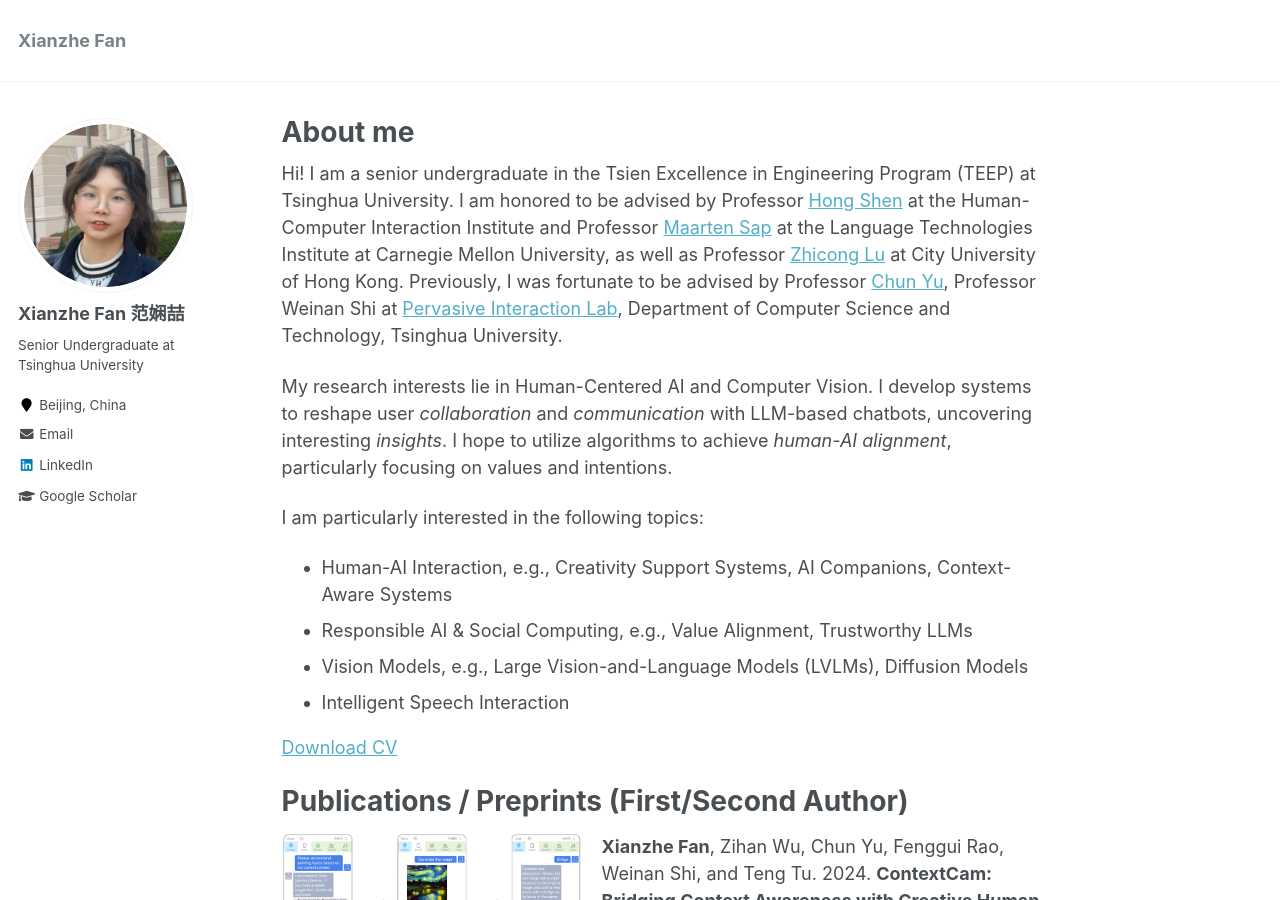
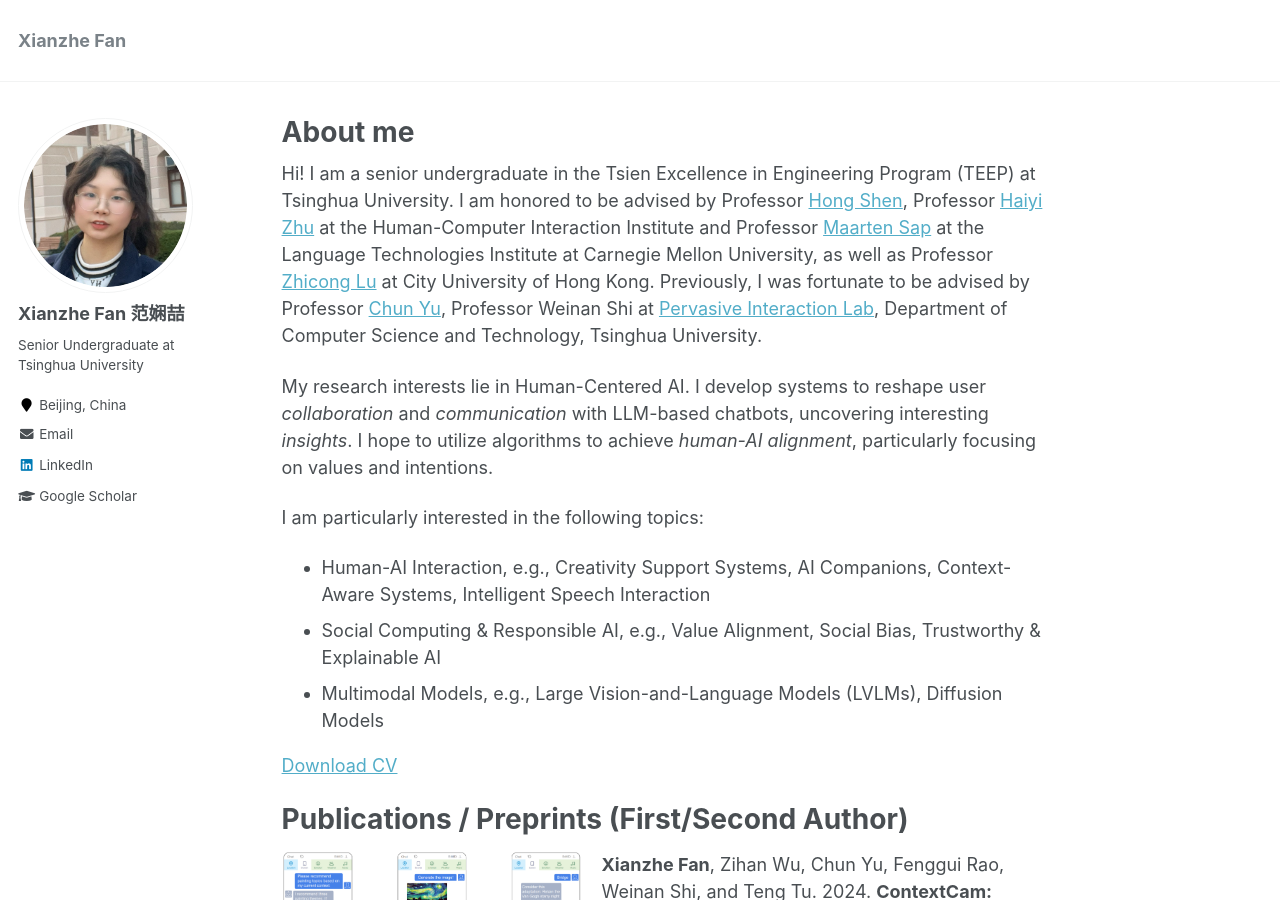
Before and after one commit to XianzheFan/XianzheFan.github.io, a Jekyll site: the page built from _pages/about.md, in a window 1280 px wide and 900 px high. Built offline with Jekyll 4.4.1, drawn with Linux system fonts in a browser that asks for light colours; some of the changed text lies outside the part shown.

Commit message:
Add files via upload

```diff
--- a/_pages/about.md
+++ b/_pages/about.md
@@ -9,18 +9,17 @@ redirect_from:
 ---
 
 Hi! I am a senior undergraduate in the Tsien Excellence in Engineering Program (TEEP) at Tsinghua University.
-I am honored to be advised by Professor [Hong Shen](https://www.andrew.cmu.edu/user/hongs/) at the Human-Computer Interaction Institute and Professor [Maarten Sap](https://maartensap.com/) at the Language Technologies Institute at Carnegie Mellon University, as well as Professor [Zhicong Lu](https://www.cs.cityu.edu.hk/~zhiconlu/) at City University of Hong Kong.
+I am honored to be advised by Professor [Hong Shen](https://www.andrew.cmu.edu/user/hongs/), Professor [Haiyi Zhu](https://haiyizhu.com/) at the Human-Computer Interaction Institute and Professor [Maarten Sap](https://maartensap.com/) at the Language Technologies Institute at Carnegie Mellon University, as well as Professor [Zhicong Lu](https://www.cs.cityu.edu.hk/~zhiconlu/) at City University of Hong Kong.
 Previously, I was fortunate to be advised by Professor [Chun Yu](https://pi.cs.tsinghua.edu.cn/lab/people/ChunYu/), Professor Weinan Shi at [Pervasive Interaction Lab](https://pi.cs.tsinghua.edu.cn/), Department of Computer Science and Technology, Tsinghua University.
 
 
-My research interests lie in Human-Centered AI and Computer Vision.
+My research interests lie in Human-Centered AI.
 I develop systems to reshape user *collaboration* and *communication* with LLM-based chatbots, uncovering interesting *insights*. I hope to utilize algorithms to achieve *human-AI alignment*, particularly focusing on values and intentions.
 
 I am particularly interested in the following topics:
-* Human-AI Interaction, e.g., Creativity Support Systems, AI Companions, Context-Aware Systems
-* Responsible AI & Social Computing, e.g., Value Alignment, Trustworthy LLMs
-* Vision Models, e.g., Large Vision-and-Language Models (LVLMs), Diffusion Models
-* Intelligent Speech Interaction
+* Human-AI Interaction, e.g., Creativity Support Systems, AI Companions, Context-Aware Systems, Intelligent Speech Interaction
+* Social Computing & Responsible AI, e.g., Value Alignment, Social Bias, Trustworthy & Explainable AI
+* Multimodal Models, e.g., Large Vision-and-Language Models (LVLMs), Diffusion Models
 
 [Download CV](https://xianzhefan.github.io/files/CV.pdf)
 
```
Also changed, not shown: other parts of _pages/about.md (+1 -1 lines).
